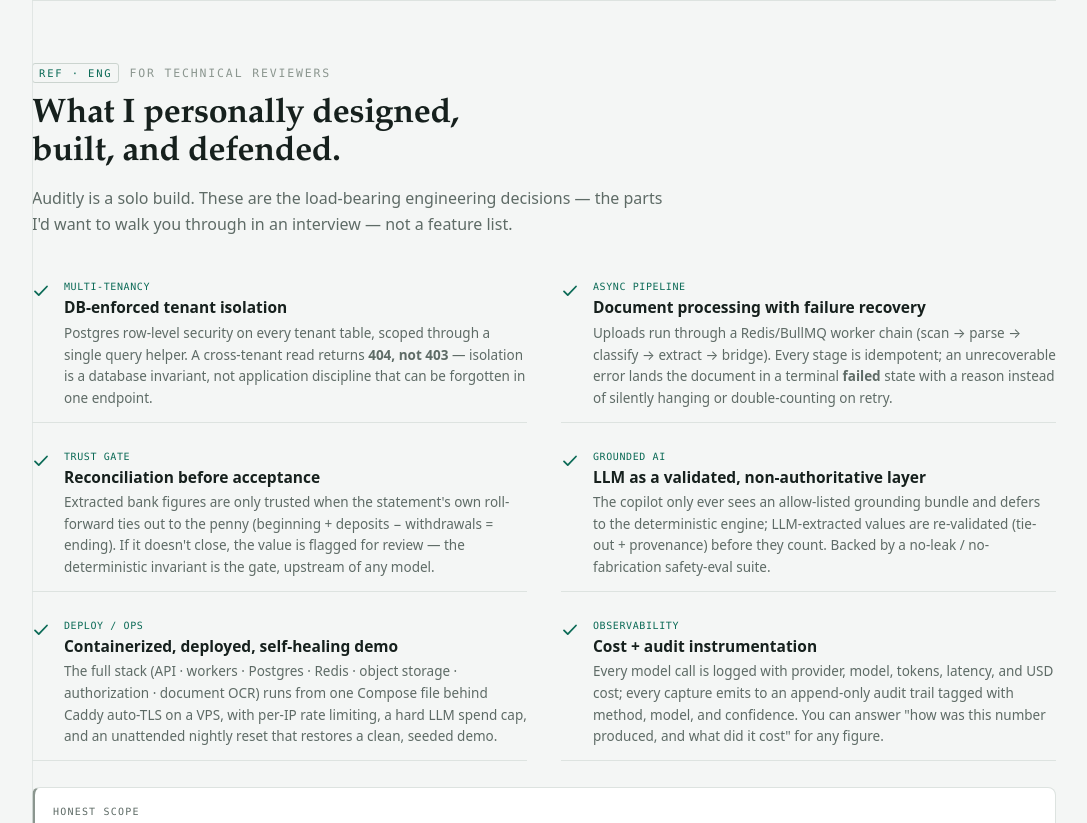
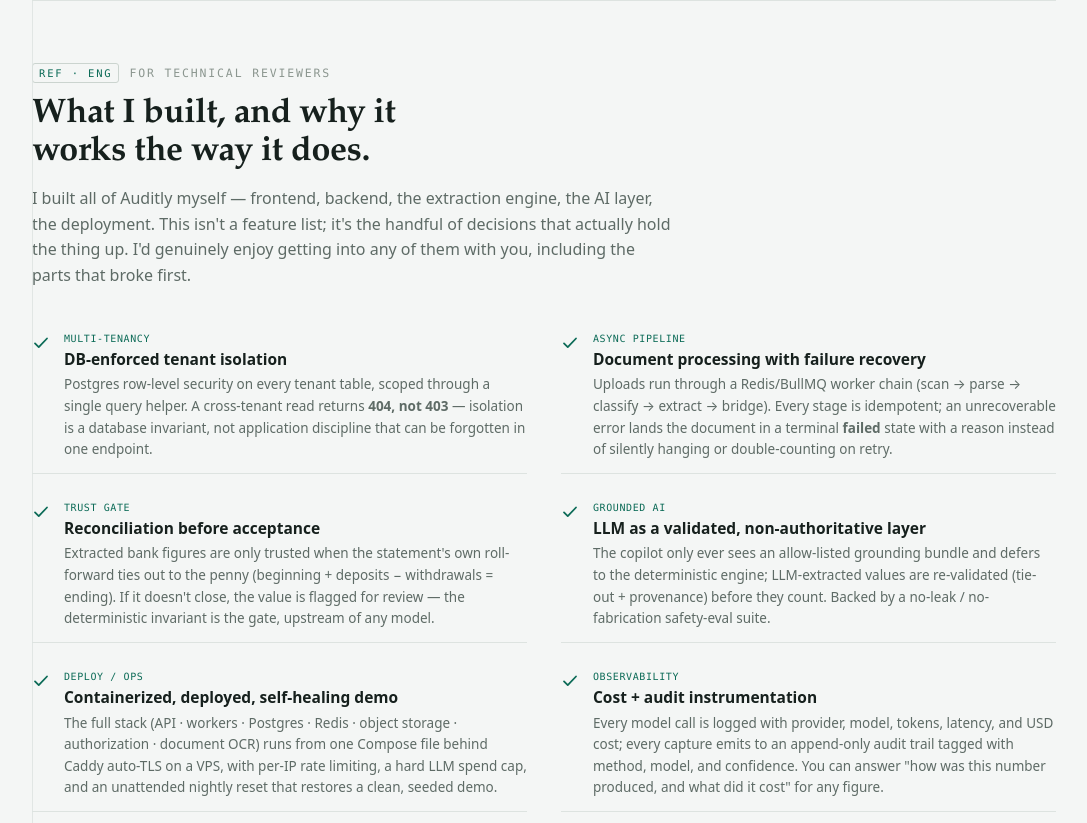
Before and after one commit to TetuM7/auditly-demo, a plain HTML site: page index.html in a window 1280 px wide. Shown: the part 780-1603 px from the top of the page, without its empty margins (96-1183 px from the left). Drawn offline with Linux system fonts and the light colour scheme.

Commit message:
Copy: warmer, human voice on the engineering + built-by intros
Ditch the template-speak ('load-bearing engineering decisions', 'not a feature
list', 'designed, built, tested, and defended') for something that sounds like
an actual person talking.

```diff
--- a/index.html
+++ b/index.html
@@ -418,8 +418,8 @@
   <section id="highlights">
     <div class="sec-head">
       <div class="eyebrow"><span class="ref">REF · ENG</span> For technical reviewers</div>
-      <h2>What I personally designed, built, and defended.</h2>
-      <p>Auditly is a solo build. These are the load-bearing engineering decisions — the parts I'd want to walk you through in an interview — not a feature list.</p>
+      <h2>What I built, and why it works the way it does.</h2>
+      <p>I built all of Auditly myself — frontend, backend, the extraction engine, the AI layer, the deployment. This isn't a feature list; it's the handful of decisions that actually hold the thing up. I'd genuinely enjoy getting into any of them with you, including the parts that broke first.</p>
     </div>
     <div class="hl">
       <div class="item">
@@ -718,7 +718,7 @@
     <div class="sec-head">
       <div class="eyebrow"><span class="ref">REF · WHO</span> Built by</div>
       <h2>Tetu Mbah</h2>
-      <p>Full-Stack &amp; Applied&nbsp;AI Engineer. I designed, built, tested, and deployed all of Auditly — the multi-tenant backend, the deterministic-first extraction engine and its reconciliation gates, the grounded-AI layer and its safety evals, and the containerized deployment. I'm happy to walk through any of it in depth, including the hard parts and what I'd do differently at scale.</p>
+      <p>Full-Stack &amp; Applied&nbsp;AI Engineer. I built every part of Auditly myself — the multi-tenant backend, the extraction engine and its reconciliation gates, the AI layer, and the deployment on a live box. I know exactly why each piece is the way it is, where it's still rough, and what I'd change to run it at real scale — and I'm happy to get into all of it.</p>
     </div>
     <div class="idcard">
       <h3>Evaluate me as a candidate</h3>
```
